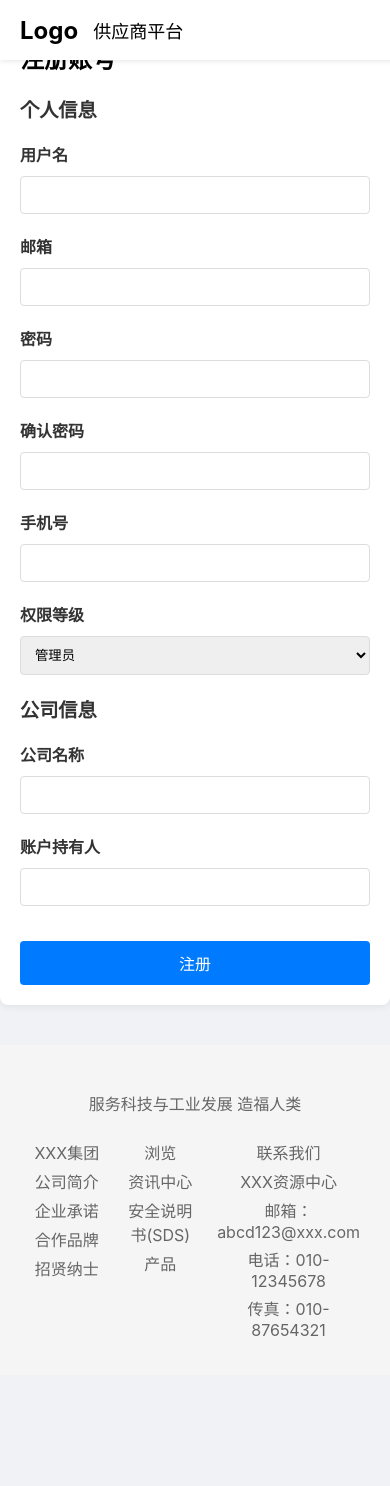
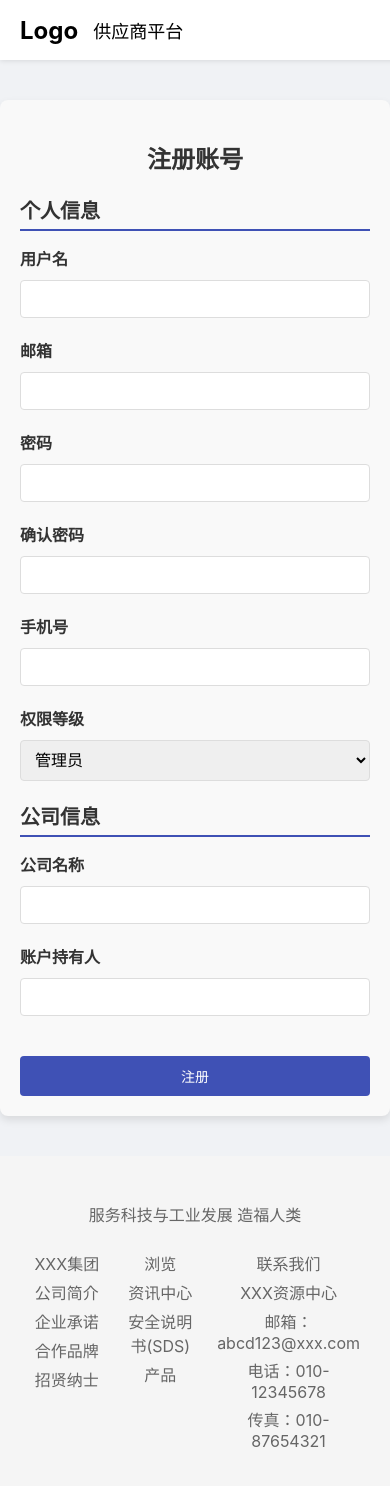
Before and after one commit to xiangshuo123/vendor-management-system, a React (Create React App) app in the folder client/: page /register in a window 390 px wide. Before the commit the page ends 1375 px from the top, so only its background shows below. Built offline with nearby package versions, Linux system fonts and the light colour scheme.

Commit message:
修改注册界面的bug，曾因为与database不匹配导致注册失败

```diff
--- a/client/src/pages/ProfilePage.css
+++ b/client/src/pages/ProfilePage.css
@@ -1,10 +1,12 @@
-.profile-container {
-  display: flex;
-  justify-content: center; /* 让内容在水平居中 */
-  align-items: flex-start; /* 在垂直方向上对齐到顶部 */
+.register-container {
+  max-width: 500px;
+  margin: 100px auto 0; /* 增加顶部的 margin */
   padding: 20px;
-  margin-top: 40px; /* 增加上方的margin */
+  background-color: #f9f9f9;
+  border-radius: 8px;
+  box-shadow: 0 4px 8px rgba(0, 0, 0, 0.1);
 }
+
 
 .profile-content {
   width: 100%;
--- a/client/src/pages/RegisterPage.css
+++ b/client/src/pages/RegisterPage.css
@@ -1,63 +1,106 @@
-/* RegisterPage.css */
 .register-container {
-  max-width: 600px;
+  max-width: 500px;
   margin: 0 auto;
   padding: 20px;
-  background-color: #fff;
-  box-shadow: 0 0 10px rgba(0, 0, 0, 0.1);
+  background-color: #f9f9f9;
   border-radius: 8px;
+  box-shadow: 0 4px 8px rgba(0, 0, 0, 0.1);
 }
 
-.register-form h3 {
-  margin-top: 20px;
-  font-size: 1.2em;
+.register-container h2 {
+  text-align: center;
+  margin-bottom: 20px;
   color: #333;
 }
 
 .form-group {
-  margin-bottom: 15px;
+  margin-bottom: 20px;
+  display: flex;
+  flex-direction: column;
 }
 
 .form-group label {
-  display: block;
   margin-bottom: 5px;
   font-weight: bold;
+  color: #666;
 }
 
-.form-group input, .form-group select {
-  width: 100%;
+.form-group input,
+.form-group select {
   padding: 10px;
   border: 1px solid #ddd;
   border-radius: 4px;
-  box-sizing: border-box;
+  font-size: 16px;
+  transition: border-color 0.3s;
+}
+
+.form-group input:focus,
+.form-group select:focus {
+  border-color: #3f51b5;
+  outline: none;
+}
+
+.error-message,
+.success-message {
+  text-align: center;
+  margin-bottom: 20px;
+  padding: 10px;
+  border-radius: 4px;
+}
+
+.error-message {
+  background-color: #f8d7da;
+  color: #721c24;
+  border: 1px solid #f5c6cb;
+}
+
+.success-message {
+  background-color: #d4edda;
+  color: #155724;
+  border: 1px solid #c3e6cb;
 }
 
 .register-button {
   width: 100%;
-  padding: 10px;
-  background-color: #007bff;
+  padding: 12px;
+  background-color: #3f51b5;
   color: white;
   border: none;
   border-radius: 4px;
+  font-size: 16px;
   cursor: pointer;
-  font-size: 1em;
   transition: background-color 0.3s;
+  margin-top: 20px;
 }
 
 .register-button:disabled {
-  background-color: #ccc;
+  background-color: #ddd;
+  cursor: not-allowed;
 }
 
 .register-button:hover:not(:disabled) {
-  background-color: #0056b3;
+  background-color: #303f9f;
 }
 
-.error-message {
-  color: red;
-  margin-top: 10px;
+.register-form h3 {
+  margin-bottom: 15px;
+  color: #333;
+  border-bottom: 2px solid #3f51b5;
+  padding-bottom: 5px;
+  font-size: 20px;
 }
 
-.success-message {
-  color: green;
-  margin-top: 10px;
+@media (max-width: 576px) {
+  .register-container {
+    padding: 15px;
+  }
+
+  .form-group {
+    margin-bottom: 15px;
+  }
+
+  .register-button {
+    padding: 10px;
+    font-size: 14px;
+  }
 }
```
Also changed, not shown: 1 other file (tests, documents, lock files or other folders).
